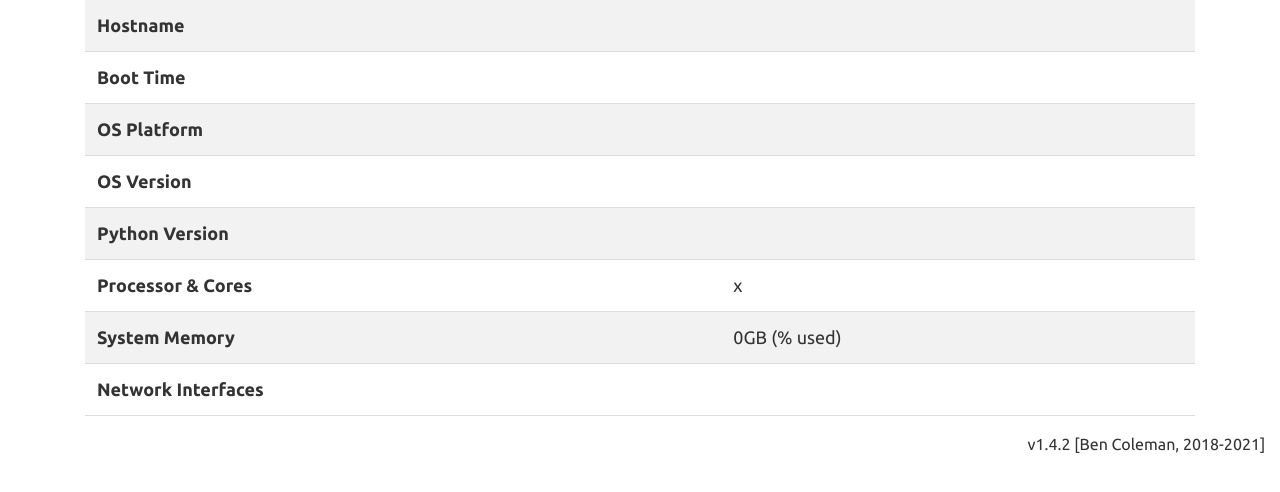
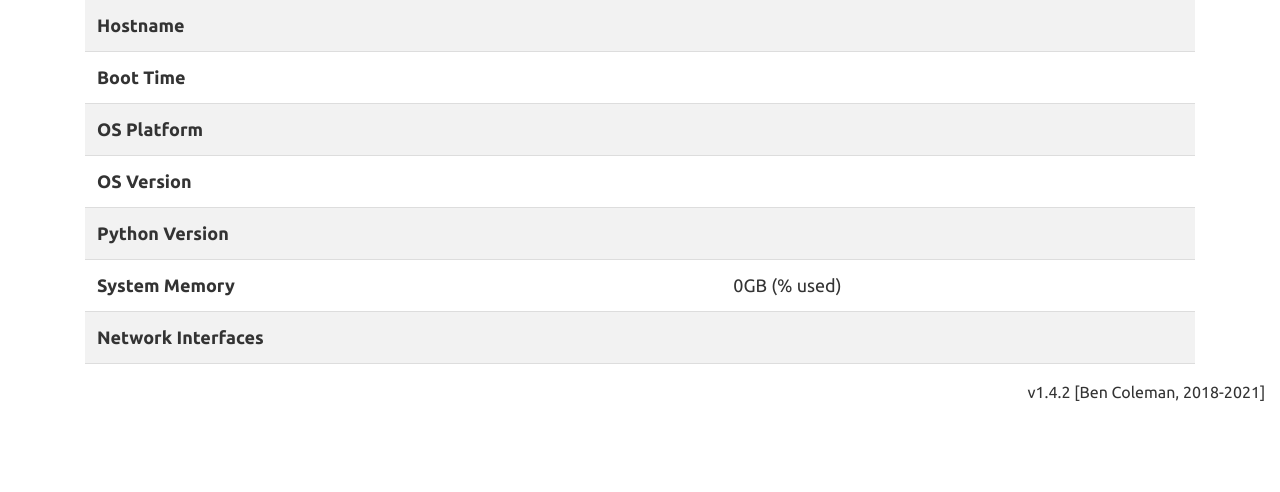
Before and after one commit to benc-uk/python-demoapp, a Flask app: template src/app/templates/info.html in a window 1280 px wide. Shown: the part 139-631 px from the top of the page. Run offline with Flask 2, Linux system fonts and the light colour scheme; the template is opened without the code that fills it, so the values that code supplies are empty; some libraries are stand-ins or nearby versions.

Commit message:
fixing incompatibilities with m1 processor

```diff
--- a/src/app/apis.py
+++ b/src/app/apis.py
@@ -9,6 +9,7 @@
 olddata["net_recv"] = 0
 
 metrics = PrometheusMetrics(app)
+
 
 #
 # This route returns real time process information as a REST API
--- a/src/app/templates/info.html
+++ b/src/app/templates/info.html
@@ -25,10 +25,6 @@
         <td>{{ info.plat.python_version() }}</td>
       </tr>
       <tr>
-        <td><b>Processor &amp; Cores</b></td>
-        <td>{{ info.cpu.count }} x {{ info.cpu.brand }}</td>
-      </tr>
-      <tr>
         <td><b>System Memory</b></td>
         <td>{{ (info.mem.total / (1024*1024*1024)) | round(0,'ceil') |int }}GB ({{info.mem.percent}}% used)</td>
       </tr>
--- a/src/app/views.py
+++ b/src/app/views.py
@@ -1,6 +1,5 @@
 from flask import render_template, current_app as app
 
-import cpuinfo
 import psutil
 import platform
 import datetime
@@ -15,7 +14,6 @@
 def info():
     osinfo = {}
     osinfo["plat"] = platform
-    osinfo["cpu"] = cpuinfo.get_cpu_info()
     osinfo["mem"] = psutil.virtual_memory()
     osinfo["net"] = psutil.net_if_addrs()
     osinfo["boottime"] = datetime.datetime.fromtimestamp(psutil.boot_time()).strftime(
--- a/src/requirements.txt
+++ b/src/requirements.txt
@@ -1,5 +1,4 @@
 Flask>=2.2.2
-py-cpuinfo==7.0.0
 psutil==5.8.0
 gunicorn==20.1.0
 black==22.3.0
```
Also changed, not shown: 1 other file.
